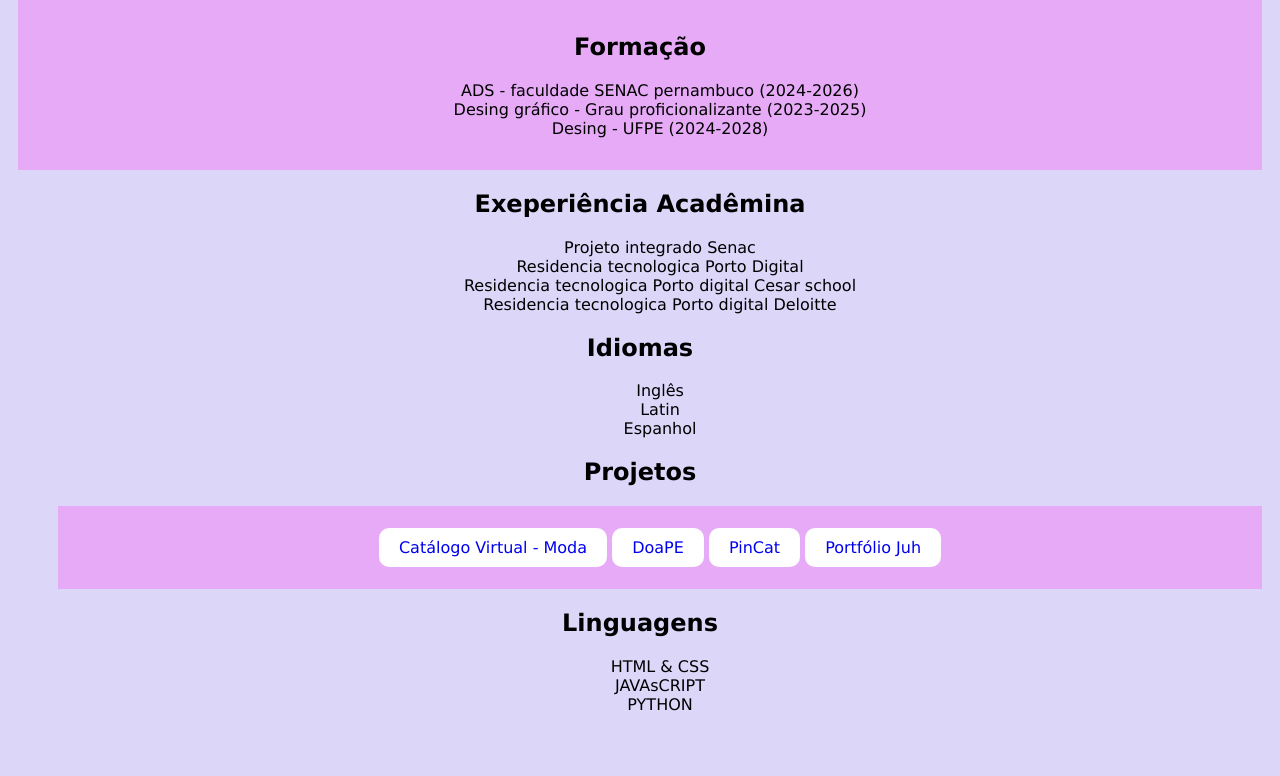
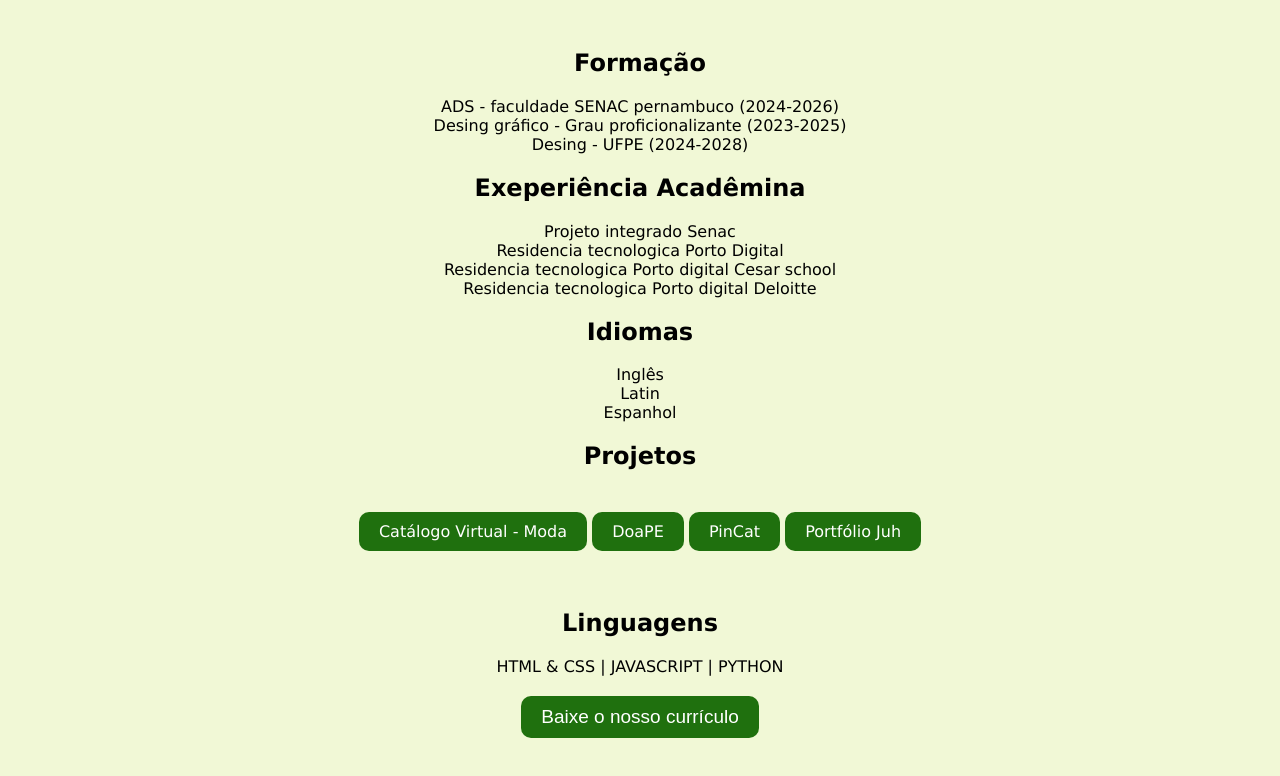
Before and after one commit to thayzavi/imersaoFront, a plain HTML site: page index.html in a window 1280 px wide. Shown: the part 749-1525 px from the top of the page. Before the commit the page ends 1497 px from the top, so only its background shows below. Drawn offline with Linux system fonts and the light colour scheme.

Commit message:
new file:   .vscode/settings.json     new file:   app.js#	modified:     index.html 	modified:   style.css

```diff
--- /dev/null
+++ b/app.js
@@ -0,0 +1,7 @@
+console.log("ola mundo")
+
+document.getElementById("bnt-print").addEventListener(
+    "click", () => {
+        window.print();
+    }
+)
--- a/index.html
+++ b/index.html
@@ -21,53 +21,46 @@
                     <a href="">github</a>
                     <a href="">instagram</a>
                 </div>
-
+        </div>
                 <!-- Perfil -->
                 <h2> Perfil</h2>
                 <p>Olá, somos duas desenvolvedoras muito inspiradas e legais que queremos um estágio no Banco do Brasil.</p>
 
                 <div class="formacao">
                     <h2> Formação</h2>
-                <ul>
-                    <li>ADS - faculdade SENAC pernambuco (2024-2026)</li>
-                    <li>Desing gráfico - Grau proficionalizante (2023-2025)</li>
-                    <li>Desing - UFPE (2024-2028)</li>
-                </ul>
-                </div>
+
+                    <span>ADS - faculdade SENAC pernambuco (2024-2026)</span>
+                    <span>Desing gráfico - Grau proficionalizante (2023-2025)</span>
+                    <span>Desing - UFPE (2024-2028)</span>
+
 
                 <h2> Exeperiência Acadêmina</h2>
-                <ul>
-                    <li>Projeto integrado Senac</li>
-                    <li>Residencia tecnologica Porto Digital</li>
-                    <li>Residencia tecnologica Porto digital Cesar school</li>
-                    <li>Residencia tecnologica Porto digital Deloitte</li>
-                </ul>
+                    <span>Projeto integrado Senac</span>
+                    <span>Residencia tecnologica Porto Digital</span>
+                    <span>Residencia tecnologica Porto digital Cesar school</span>
+                    <span>Residencia tecnologica Porto digital Deloitte</span>
 
                 <h2> Idiomas </h2>
-                <ul>
-                    <li>Inglês</li>
-                    <li>Latin</li>
-                    <li>Espanhol</li>
-                </ul>
+                    <span>Inglês</span>
+                    <span>Latin</span>
+                    <span>Espanhol</span>
 
                 <h2> Projetos </h2>
-                <ul>
                     <div class="btn-projeto">
                         <a href="https://thayzavi.github.io/roupa/">Catálogo Virtual - Moda</a>
                         <a href="https://github.com/thayzavi/DoaPe">DoaPE</a>
                         <a href="https://pincat.netlify.app/">PinCat</a>
                         <a href="https://juh-mm.netlify.app/">Portfólio Juh</a>
                     </div>
-                </ul>
-
+                    </div>
                 <h2> Linguagens </h2>
-                <ul>
-                    <li>HTML & CSS</li>
-                    <li>JAVAsCRIPT</li>
-                    <li>PYTHON</li>
-                </ul>
-
+                <span>HTML & CSS | JAVASCRIPT | PYTHON</span>
+            <div class="button">
+                <button id="bnt-print">
+                    Baixe o nosso currículo
+                </button>
             </div>
         </div>
+        <script src="app.js"></script>
     </body>
     </html>
--- a/style.css
+++ b/style.css
@@ -1,7 +1,13 @@
 body{
-    background-color: rgb(220, 214, 248);
+    background-color: #f1f8d6;
      font-family: 'Lucida Sans', 'Lucida Sans Regular', 'Lucida Grande', 'Lucida Sans Unicode', Geneva, Verdana, sans-serif;
 }
+
+.header img{
+   padding: 8px;
+   outline: 6px solid #1f700e;
+}
+
 .container{
    text-align: center;
    padding: 10px;
@@ -15,26 +21,39 @@ body{
 a {
     border-radius: 10px;
     border: none;
-    background-color: #ffff;
+    background-color: #1f700e;
+    color: #fff;
     text-decoration: none;
     padding: 10px 20px;
 
 }
 .btn-contato{
     padding: 2rem;
-    background-color: rgb(231, 170, 247);
 }
 .formacao{
-    background-color: rgb(231, 170, 247);
     padding: 1rem;
+    display:flex;
+    flex-direction: column;
 }
 ul{
-    list-style: none;
-    display: flexbox ;
 
 }
 .btn-projeto{
     padding: 2rem;
-    background-color: rgb(231, 170, 247);
+}
 
+.button{
+    display: flex;
+    justify-content: center;
+    margin: 20px;
 }
+
+#bnt-print {
+    background-color: #1f700e;
+    color: #ffffff;
+    border: none;
+    padding: 10px 20px;
+    cursor: pointer;
+    font-size: 19px;
+    border-radius: 10px;
+}
```
